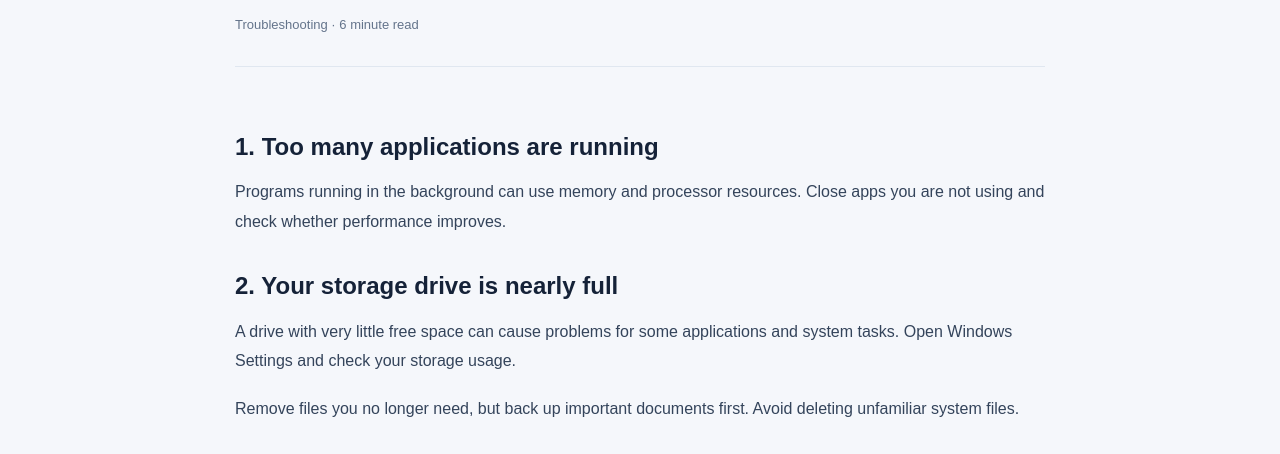
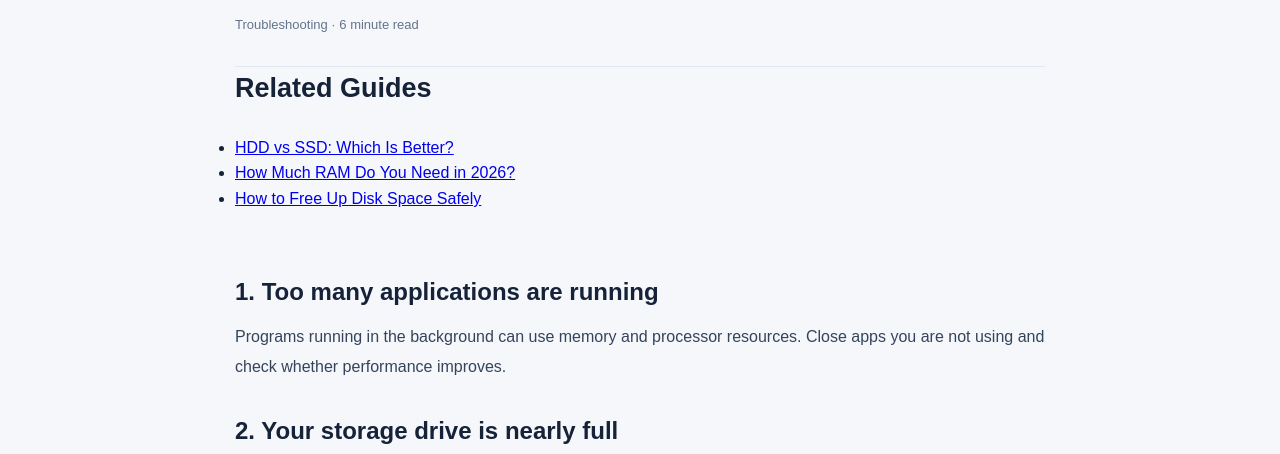
Before and after one commit to skalavegent/know-your-pc, a plain HTML site: page articles/why-pc-is-slow.html in a window 1280 px wide. Shown: the part 310-764 px from the top of the page. Drawn offline with Linux system fonts and the light colour scheme.

Commit message:
why-pc-is-slow.html

```diff
--- a/articles/why-pc-is-slow.html
+++ b/articles/why-pc-is-slow.html
@@ -34,6 +34,16 @@
       </p>
       <p class="article-meta">Troubleshooting · 6 minute read</p>
     </header>
+
+
+<section class="related-guides">
+  <h2>Related Guides</h2>
+  <ul>
+    <li><a href="hdd-vs-ssd.html">HDD vs SSD: Which Is Better?</a></li>
+    <li><a href="how-much-ram-do-you-need-2026.html">How Much RAM Do You Need in 2026?</a></li>
+    <li><a href="free-up-disk-space-safely.html">How to Free Up Disk Space Safely</a></li>
+  </ul>
+</section>
 
     <article class="article-content">
       <h2>1. Too many applications are running</h2>
```
